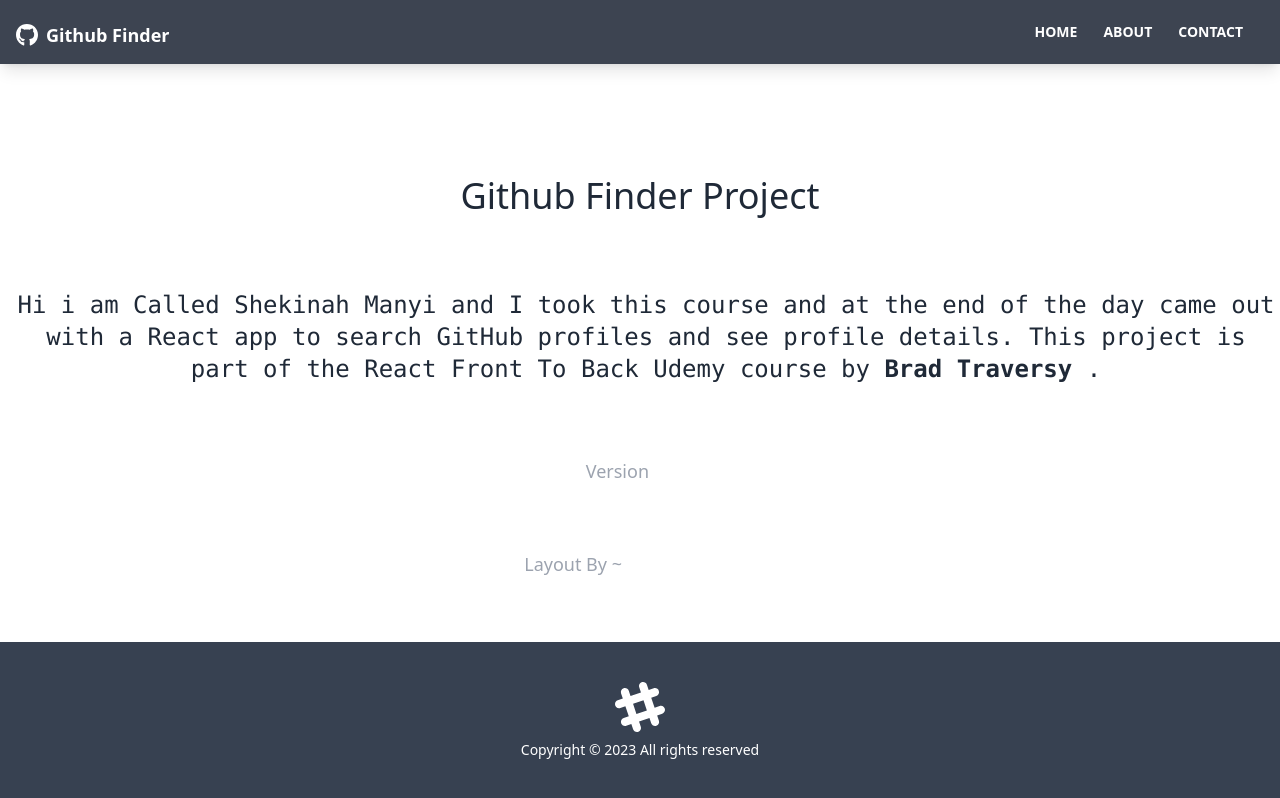
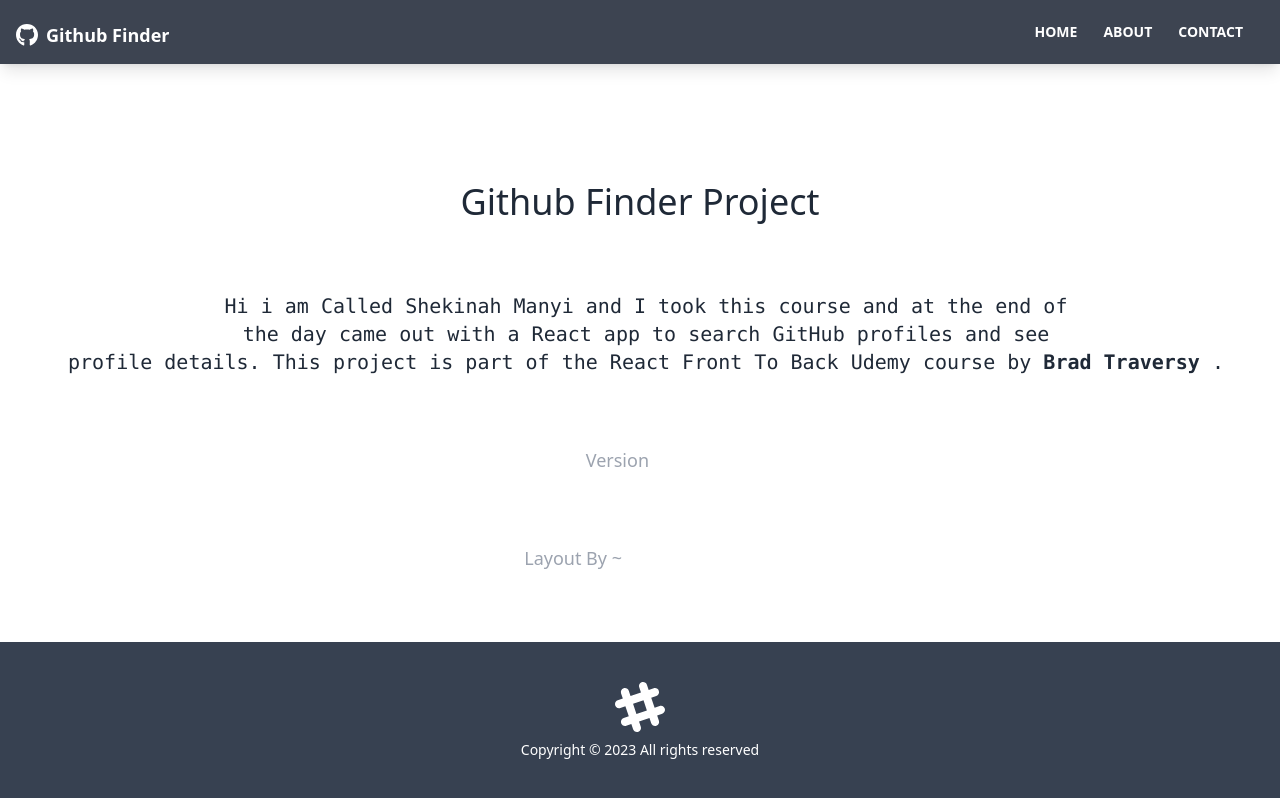
Before and after one commit to shekinahmanyi/github-finder-project, a React (Create React App) app: page /about in a window 1280 px wide. Built offline with nearby package versions, Linux system fonts and the light colour scheme.

Commit message:
Did some random corrections

```diff
--- a/src/pages/About.jsx
+++ b/src/pages/About.jsx
@@ -1,33 +1,34 @@
-import React from 'react'
+import React from "react";
 
 function About() {
   return (
     <>
-      <h1 className='text-4xl mb-2 text-center'>Github Finder Project</h1>
-      <p className='mb-2 text-2xl font-mono ml-3 text-center'>
-        Hi i am Called Shekinah Manyi and I took this course and at the end of the day came out with a React app to search GitHub profiles and see profile details. This
-        project is part of the
-        <a href='https://www.udemy.com/course/modern-react-front-to-back/'>
-          {' '}
+      <h1 className="text-4xl text-center">Github Finder Project</h1>
+      <p className=" text-xl font-mono ml-3 text-center">
+        Hi i am Called Shekinah Manyi and I took this course and at the end of<br/>
+        the day came out with a React app to search GitHub profiles and see<br/>
+        profile details. This project is part of the
+        <a href="https://www.udemy.com/course/modern-react-front-to-back/">
+          {" "}
           React Front To Back
-        </a>{' '}
+        </a>{" "}
         Udemy course by
         <strong>
-          <a href='https://traversymedia.com'> Brad Traversy </a>
+          <a href="https://traversymedia.com"> Brad Traversy </a>
         </strong>
         .
       </p>
-      <p className='text-lg text-gray-400 text-center'>
-        Version <span className='text-white'>1.0.0</span>
+      <p className="text-lg text-gray-400 text-center">
+        Version <span className="text-white">1.0.0</span>
       </p>
-      <p className='text-lg text-gray-400 text-center'>
+      <p className="text-lg text-gray-400 text-center">
         Layout By ~
-        <a className='text-white' href='https://twitter.com/shekinahmanyi'>
-           Shekinah Manyi
+        <a className="text-white" href="https://twitter.com/shekinahmanyi">
+          Shekinah Manyi
         </a>
       </p>
     </>
-  )
+  );
 }
 
-export default About
+export default About;
--- a/src/pages/Contact.jsx
+++ b/src/pages/Contact.jsx
@@ -1,19 +1,21 @@
-import React from 'react'
-import { FaLinkedin } from 'react-icons/fa'
-import { FaGithub } from 'react-icons/fa'
-import { FaTwitter } from 'react-icons/fa'
+import React from "react";
+import { FaLinkedin } from "react-icons/fa";
+import { FaGithub } from "react-icons/fa";
+import { FaTwitter } from "react-icons/fa";
 
 function Contact() {
   return (
     <div>
-    <p className='mb-2 text-2xl font-mono ml-3 text-center'>
+      <p className="mb-2 text-2xl font-mono ml-3 text-center flex flex-col justify-center items-center ">
         You can reach me at:
-        <FaLinkedin className=' flex justify-center'/>
-        <FaGithub/>
-        <FaTwitter/>
-        </p>
+      </p>
+      <div className="flex justify-center items-center space-x-4 mb-4 text-3xl">
+        <FaLinkedin />
+        <FaGithub />
+        <FaTwitter />
+      </div>
     </div>
-  )
+  );
 }
 
-export default Contact
+export default Contact;
```
